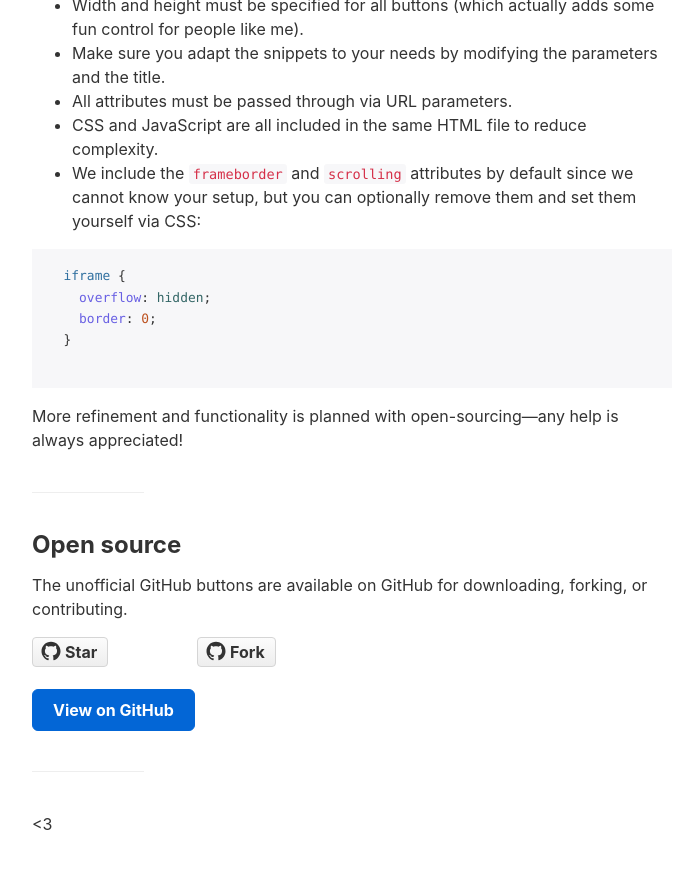
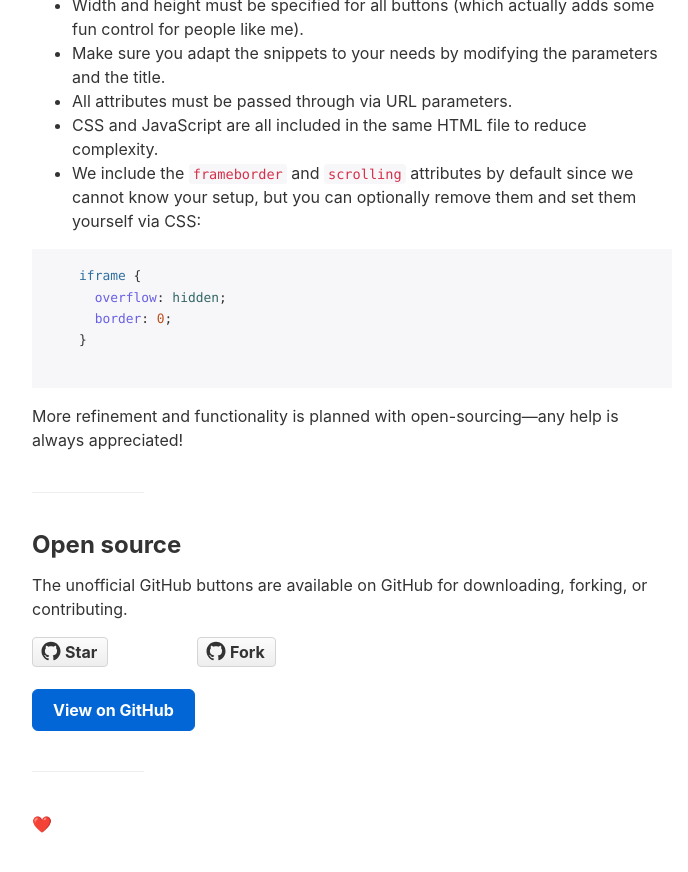
Before and after one commit to mdo/github-buttons, a Jekyll site: the page built from docs/index.md, in a window 1280 px wide and 900 px high, scrolled down 3940 px. Shown: the top 872 px of the window, without its empty margins (288-976 px from the left). Built offline with Jekyll 4.4.1, drawn with Linux system fonts in a browser that asks for light colours; comment, search, counter and statistics services are not loaded.

Commit message:
Update index.md (#188)

```diff
--- a/docs/index.md
+++ b/docs/index.md
@@ -72,7 +72,7 @@
 You **must** declare a value for each of the following URL parameters:
 
 | Option | Description |
-| ------ | :---------- |
+| ------ | ----------- |
 | `user` | GitHub username that owns the repo/Username to sponsor |
 | `repo` | GitHub repository to pull the forks and watchers counts |
 | `type` | Type of button to show: `watch`, `fork`, `sponsor`, or `follow` |
@@ -82,7 +82,7 @@
 The following URL parameters are **not** required. Add them as you wish.
 
 | Option | Description |
-| ------ | :---------- |
+| ------ | ----------- |
 | `count` | Show the optional watchers or forks count: *none* by default or `true` |
 | `size` | Optional flag for using a larger button: *none* by default or `large` |
 
@@ -116,12 +116,12 @@
 * CSS and JavaScript are all included in the same HTML file to reduce complexity.
 * We include the `frameborder` and `scrolling` attributes by default since we cannot know your setup, but you can optionally remove them and set them yourself via CSS:
 
-  {% highlight css %}
-  iframe {
-    overflow: hidden;
-    border: 0;
-  }
-  {% endhighlight %}
+    {% highlight css %}
+    iframe {
+      overflow: hidden;
+      border: 0;
+    }
+    {% endhighlight %}
 
 More refinement and functionality is planned with open-sourcing—any help is always appreciated!
 
@@ -140,4 +140,4 @@
 
 ---
 
-<3
+❤️
```
